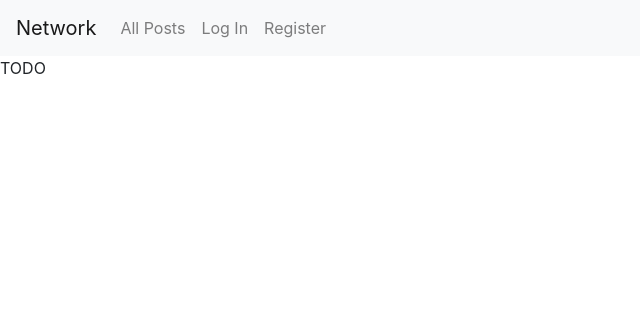
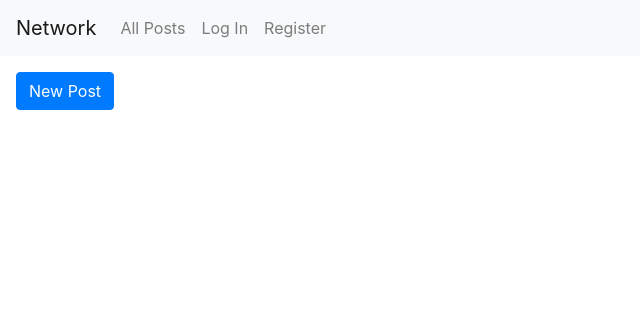
Before and after one commit to adriasala12/HarvardX-CS50W-project4, a Django app: page / in a window 1280 px wide. Shown: the top 316 px of the page, without its empty margins (0-640 px from the left). Run offline with Django 3.2, Linux system fonts and the light colour scheme; some libraries are stand-ins or nearby versions.

Commit message:
Added new post frontend. New post button shows and hides form

```diff
--- /dev/null
+++ b/network/static/network/functions.js
@@ -0,0 +1,14 @@
+
+function newPost() {
+
+    var newPostForm = document.getElementById('newpost');
+    var newPostButton = document.getElementById('newButton')
+
+    if (newPostForm.style.display === "none") {
+        newPostForm.style.display = "block";
+        newPostButton.style.display = "none";
+    } else {
+        newPostForm.style.display = "none";
+        newPostButton.style.display = "block";
+    }
+}
--- a/network/templates/network/index.html
+++ b/network/templates/network/index.html
@@ -1,5 +1,32 @@
 {% extends "network/layout.html" %}
 
 {% block body %}
-    TODO
+
+    <button class="btn btn-primary m-3" id="newButton" onclick="newPost()">New Post</button>
+
+    <div style="display: none;" id="newpost">
+
+        <div class="card m-3" style="width: 80%;">
+            <div class="card-body">
+                <form action="#" method="post">
+                    <div class="form-group">
+                        <label class="h2" for="content">New Post</label>
+                        <textarea class="form-control" name="content" rows="8"></textarea>
+                    </div>
+                    <input class="btn btn-primary mr-4" type="submit" value="Post">
+                    <a href="javascript:newPost()">Cancel</a>
+                </form>
+            </div>
+        </div>
+
+
+    </div>
+
+    <!-- <div class="card m-3" style="width: 80%;">
+        <div class="card-body">
+            <h5 class="card-title">New Post</h5>
+            <p class="card-text">Some quick example text to build on the card title and make up the bulk of the card's content.</p>
+        </div>
+    </div> -->
+
 {% endblock %}
--- a/network/templates/network/layout.html
+++ b/network/templates/network/layout.html
@@ -6,6 +6,9 @@
         <title>{% block title %}Social Network{% endblock %}</title>
         <link rel="stylesheet" href="https://stackpath.bootstrapcdn.com/bootstrap/4.4.1/css/bootstrap.min.css" integrity="sha384-Vkoo8x4CGsO3+Hhxv8T/Q5PaXtkKtu6ug5TOeNV6gBiFeWPGFN9MuhOf23Q9Ifjh" crossorigin="anonymous">
         <link href="{% static 'network/styles.css' %}" rel="stylesheet">
+        <script type="text/javascript" src="{% static 'network/functions.js' %}">
+
+        </script>
     </head>
     <body>
 
```
